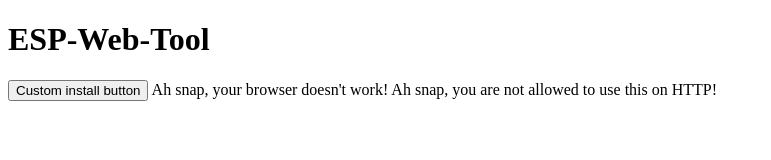
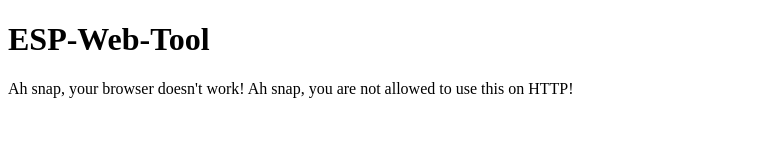
Before and after one commit to Pattern91/Speedometer, a plain HTML site: page index.html in a window 1280 px wide. Shown: the whole page, without its empty margins (0-771 px from the left). Drawn offline with Linux system fonts and the light colour scheme.

Commit message:
Update index.html

```diff
--- a/index.html
+++ b/index.html
@@ -6,7 +6,6 @@
     <esp-web-install-button
   manifest="test/manifest.json"
 >
-  <button slot="activate">Custom install button</button>
   <span slot="unsupported">Ah snap, your browser doesn't work!</span>
   <span slot="not-allowed">Ah snap, you are not allowed to use this on HTTP!</span>
 </esp-web-install-button>
```
